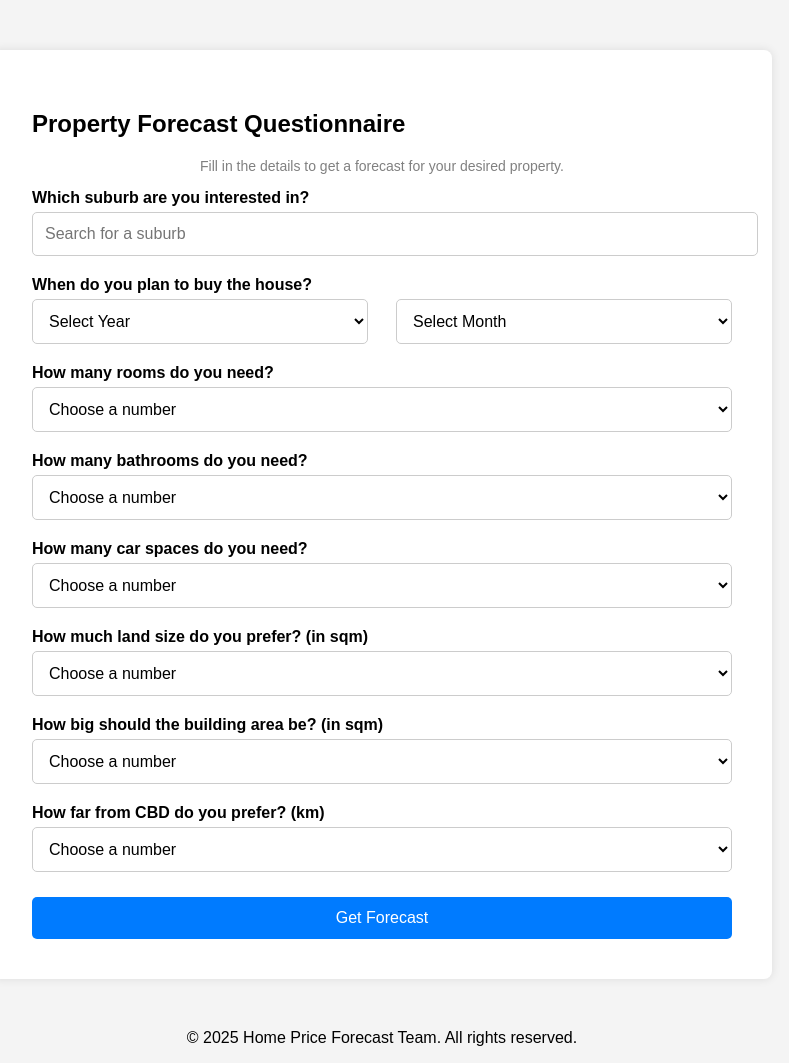
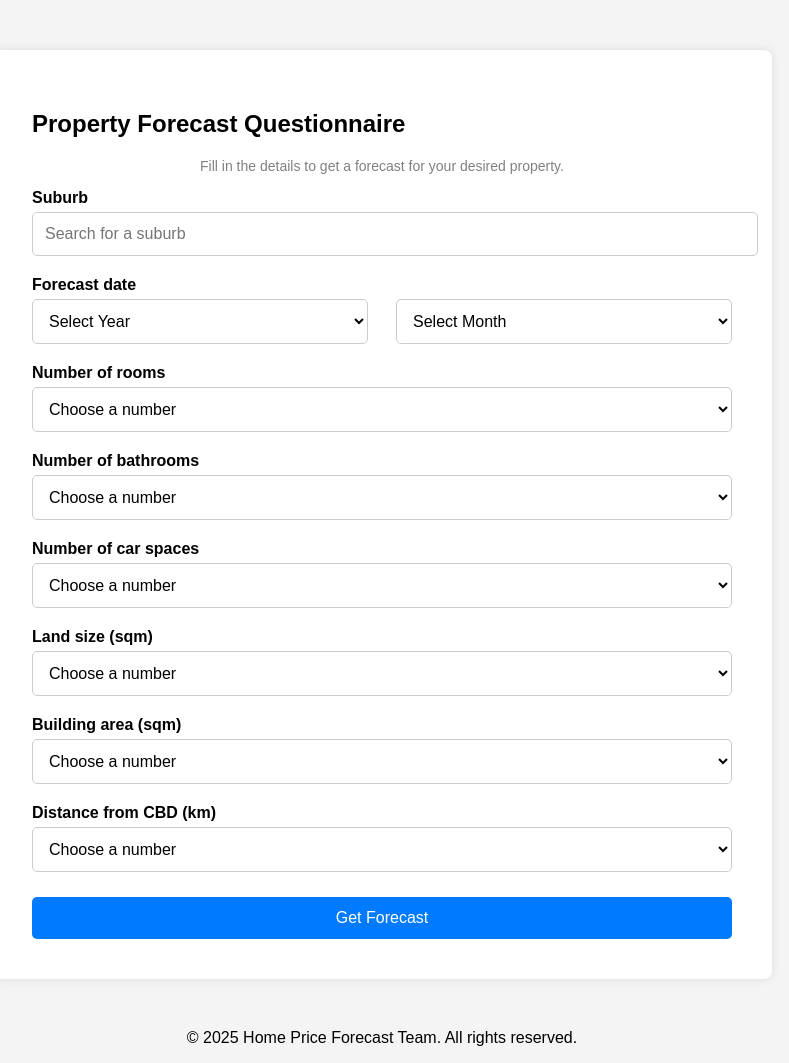
Before and after one commit to Dominic1234/Home-Price-Forecast, a PHP site: page /forecast3.php in a window 1280 px wide. Shown: the part 92-1155 px from the top of the page, without its empty margins (258-1047 px from the left). Run offline with PHP 8.4, Linux system fonts and the light colour scheme.

Commit message:
Update the Content

```diff
--- a/V2/forecast3.php
+++ b/V2/forecast3.php
@@ -177,14 +177,14 @@
         <p class="info">Fill in the details to get a forecast for your desired property.</p>
 
         <form id="forecastForm">
-            <label for="suburbSearch">Which suburb are you interested in?</label>
+            <label for="suburbSearch">Suburb</label>
             <div style="position: relative;">
                 <input type="text" id="suburbSearch" placeholder="Search for a suburb" autocomplete="off" required>
                 <input type="hidden" name="postcode" id="postcode">
                 <div class="suggestions" id="suggestions"></div>
             </div>
 
-            <label>When do you plan to buy the house?</label>
+            <label>Forecast date</label>
             <div class="row">
                 <select name="year" required>
                     <option value="" disabled selected>Select Year</option>
@@ -206,37 +206,37 @@
                 </select>
             </div>
 
-            <label for="rooms">How many rooms do you need?</label>
+            <label for="rooms">Number of rooms</label>
             <select name="rooms" required>
                 <option value="" disabled selected>Choose a number</option>
                 <script>for (let i = 1; i <= 10; i++) document.write(`<option value="${i}">${i}</option>`);</script>
             </select>
 
-            <label for="bathroom">How many bathrooms do you need?</label>
+            <label for="bathroom">Number of bathrooms</label>
             <select name="bathroom" required>
                 <option value="" disabled selected>Choose a number</option>
                 <script>for (let i = 1; i <= 10; i++) document.write(`<option value="${i}">${i}</option>`);</script>
             </select>
 
-            <label for="car">How many car spaces do you need?</label>
+            <label for="car">Number of car spaces</label>
             <select name="car" required>
                 <option value="" disabled selected>Choose a number</option>
                 <script>for (let i = 1; i <= 10; i++) document.write(`<option value="${i}">${i}</option>`);</script>
             </select>
 
-            <label for="landsize">How much land size do you prefer? (in sqm)</label>
+            <label for="landsize">Land size (sqm)</label>
             <select name="landsize" required>
                 <option value="" disabled selected>Choose a number</option>
                 <script>for (let i = 1; i <= 10; i++) document.write(`<option value="${i}">${i * 100}</option>`);</script>
             </select>
 
-            <label for="buildingarea">How big should the building area be? (in sqm)</label>
+            <label for="buildingarea">Building area (sqm)</label>
             <select name="buildingarea" required>
                 <option value="" disabled selected>Choose a number</option>
                 <script>for (let i = 1; i <= 10; i++) document.write(`<option value="${i}">${i * 50}</option>`);</script>
             </select>
 
-            <label for="distance">How far from CBD do you prefer? (km)</label>
+            <label for="distance">Distance from CBD (km)</label>
             <select name="distance" required>
                 <option value="" disabled selected>Choose a number</option>
                 <script>for (let i = 1; i <= 10; i++) document.write(`<option value="${i}">${i} km</option>`);</script>
```
